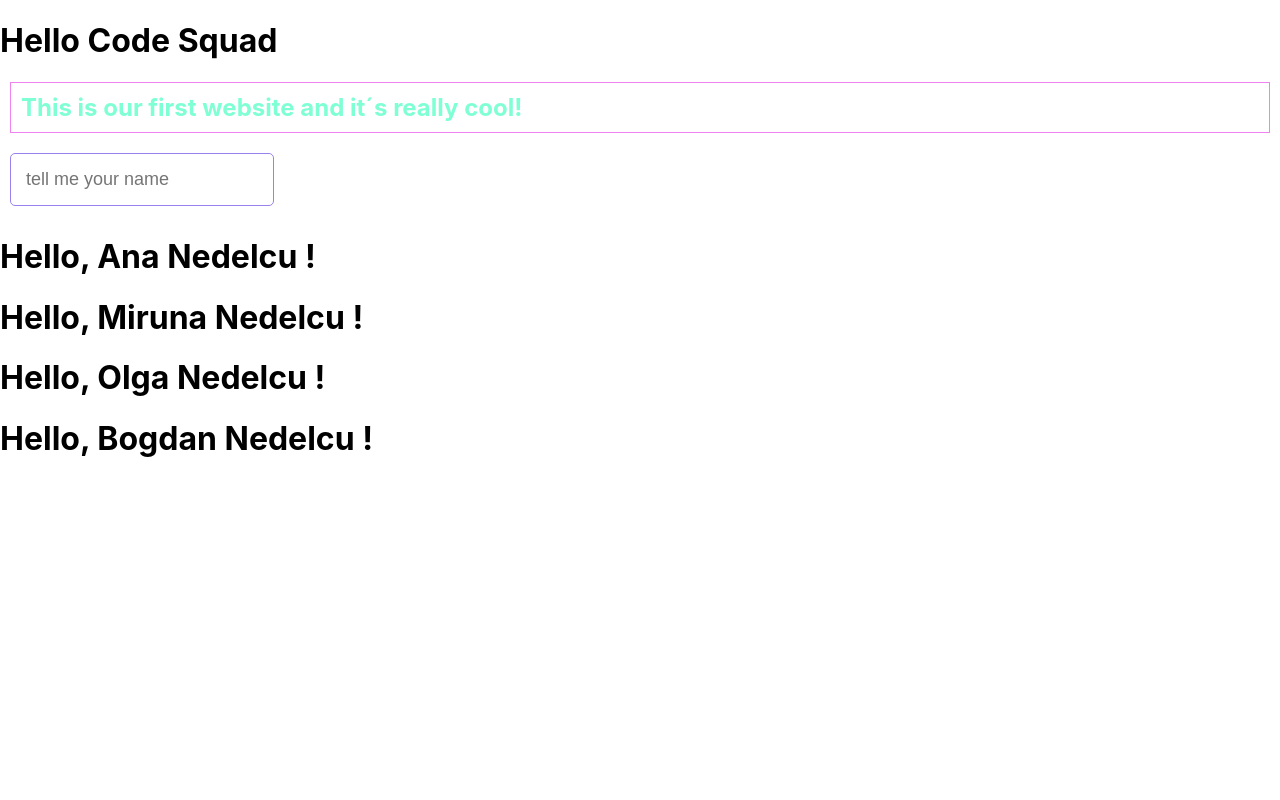
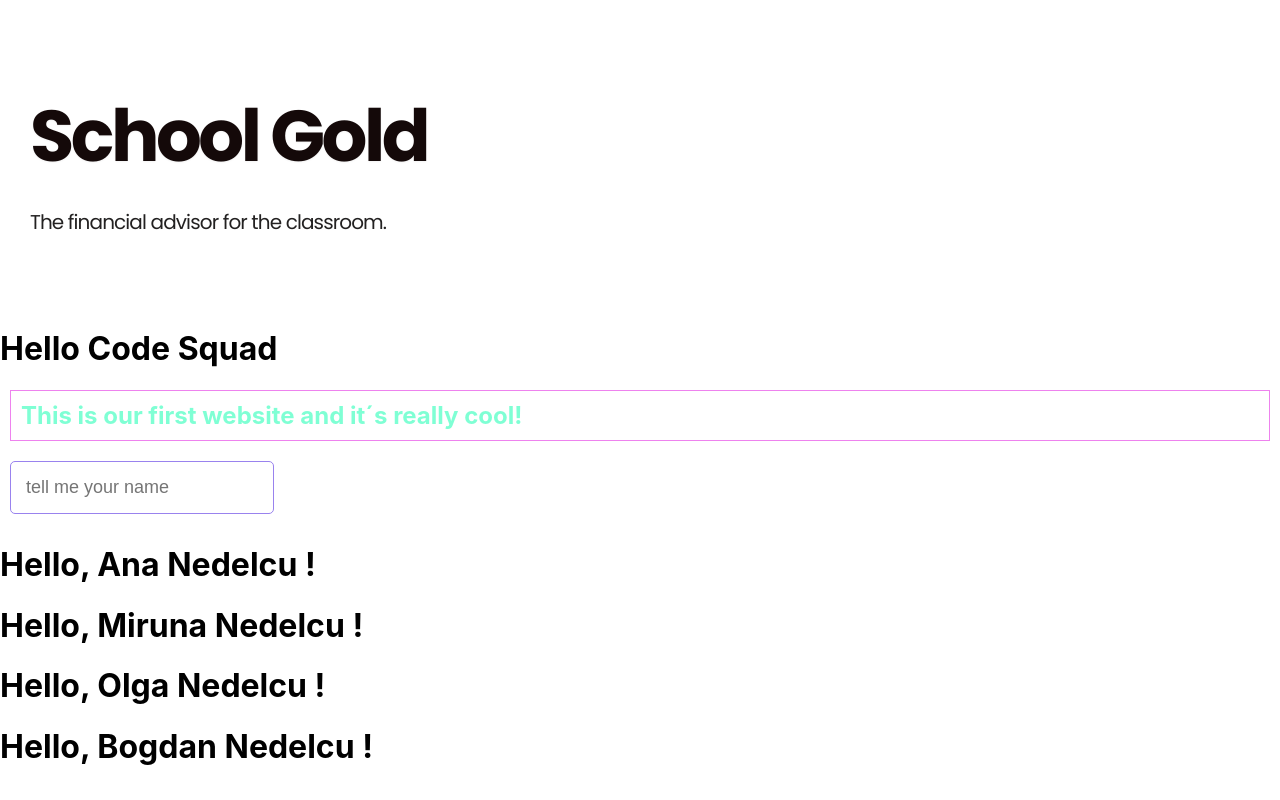
Before and after one commit to mirunaen/fluffy-rabbit, a React (Create React App) app: page / in a window 1280 px wide. Built offline with nearby package versions, Linux system fonts and the light colour scheme.

Commit message:
Added a new font-family; added landing page component ; added landing page files

```diff
--- a/public/index.html
+++ b/public/index.html
@@ -1,20 +1,19 @@
 <!DOCTYPE html>
 <html lang="en">
+
 <head>
   <meta charset="utf-8" />
   <link rel="icon" href="%PUBLIC_URL%/favicon.ico" />
   <meta name="viewport" content="width=device-width, initial-scale=1" />
   <meta name="theme-color" content="#000000" />
-    <meta
-      name="description"
-      content="Web site created using create-react-app"
-    />
+  <meta name="description" content="Web site created using create-react-app" />
   <link rel="apple-touch-icon" href="%PUBLIC_URL%/logo192.png" />
   <!--
       manifest.json provides metadata used when your web app is installed on a
       user's mobile device or desktop. See https://developers.google.com/web/fundamentals/web-app-manifest/
     -->
   <link rel="manifest" href="%PUBLIC_URL%/manifest.json" />
+  <link href="https://fonts.googleapis.com/css2?family=Poppins:wght@100;400;700&display=swap" rel="stylesheet">
   <!--
       Notice the use of %PUBLIC_URL% in the tags above.
       It will be replaced with the URL of the `public` folder during the build.
@@ -26,6 +25,7 @@
     -->
   <title>React App</title>
 </head>
+
 <body>
   <noscript>You need to enable JavaScript to run this app.</noscript>
   <div id="root"></div>
@@ -40,4 +40,5 @@
       To create a production bundle, use `npm run build` or `yarn build`.
     -->
 </body>
+
 </html>
--- a/src/App.css
+++ b/src/App.css
@@ -12,3 +12,33 @@
   font-size: 18px;
   border-radius: 5px;
 }
+.heading {
+  text-align: left;
+  font-family: Poppins;
+  font-weight: 700;
+  font-size: 72px;
+  color: #140909;
+  letter-spacing: -3.48px;
+  line-height: 71px;
+  text-shadow: 0 1px 2px rgba(0, 0, 0, 0.05);
+  margin: 70px 0px 30px 0px;
+  max-width: 590px;
+}
+.description {
+  font-size: 14px;
+  line-height: 2.1;
+  padding-top: 5px;
+  opacity: 0.9;
+  font-family: Poppins;
+  font-weight: 400;
+  font-size: 20px;
+  color: #0c0a0a;
+  letter-spacing: -0.88px;
+  text-align: left;
+  line-height: 32px;
+  max-width: 482px;
+}
+.headingContainer{
+  padding: 30px;
+
+}
--- a/src/App.js
+++ b/src/App.js
@@ -2,6 +2,7 @@ import React from 'react';
 import "./App.css";
 import TodoList from './TodoList';
 import Equipo from './Equipo';
+import LandingPage from './LandingPage';
 
 function App() {
   var language = window.navigator.userLanguage || window.navigator.language;
@@ -16,9 +17,12 @@ function App() {
 
   return (
     <div>
+      <LandingPage></LandingPage>
+      <br></br>
       <TodoList />
       <Equipo greeting={greeting}>
       </Equipo>
+
     </div>
 
 
--- /dev/null
+++ b/src/LandingPage.js
@@ -0,0 +1,8 @@
+import React from "react"
+
+export default () => {
+    return <div class="headingContainer">
+        <h1 class="heading">School Gold</h1>
+        <p class="description">The financial advisor for the classroom.</p>
+    </div>
+}
```
Lines whose indentation alone changed are shown as unchanged.
